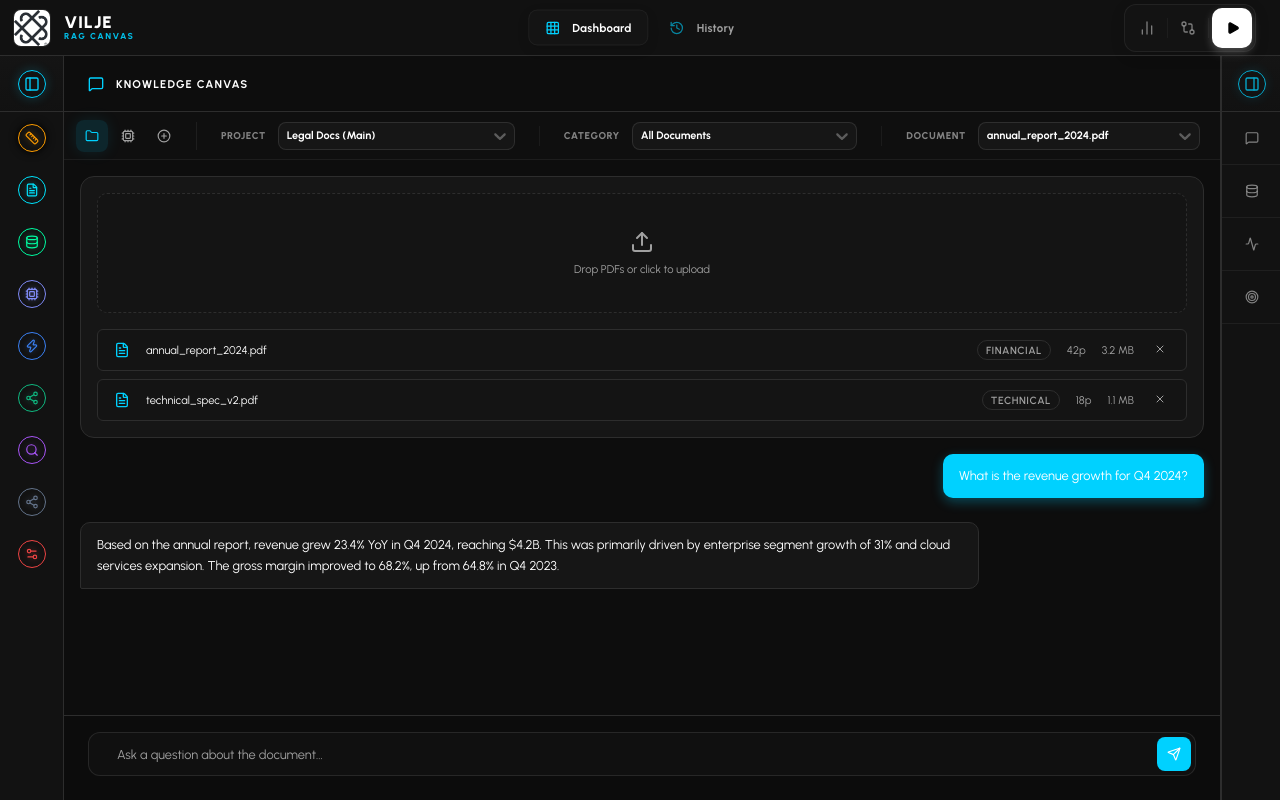
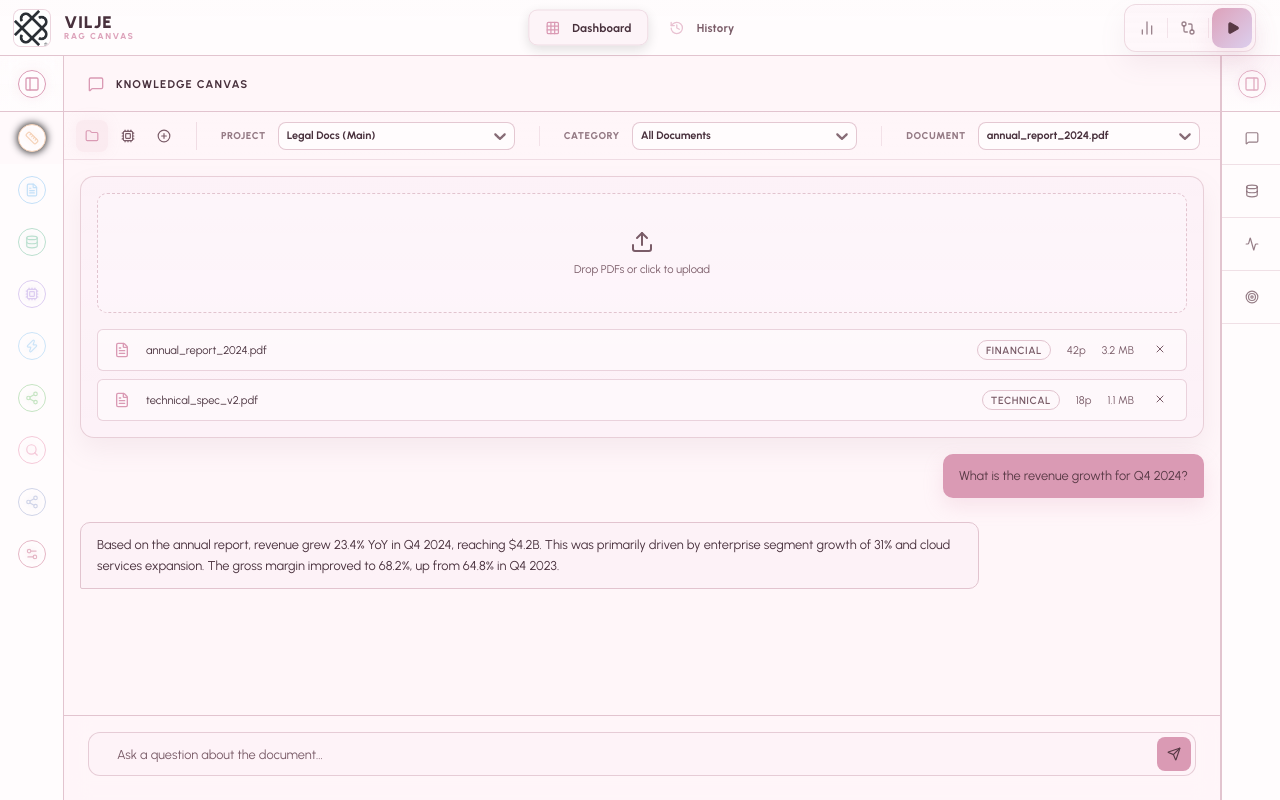
Before and after one commit to workstream-vilje/InsightPdf-Engine-Frontend, a Next.js app: page / in a window 1280 px wide. Built offline with nearby package versions, Linux system fonts and the light colour scheme.

Commit message:
ui changed

```diff
--- a/src/app/globals.css
+++ b/src/app/globals.css
@@ -7,50 +7,55 @@
 }
 
 :root {
-  /* Core Palette (RGB format for opacity support) */
-  --foreground: 255, 255, 255;
-  --background: 13, 13, 13;
-  /* Deep Dark */
+  /* Core Palette (light baby pink pastel) */
+  --foreground: 72, 48, 60;
+  --background: 255, 246, 249;
 
-  --surface-1: 18, 18, 18;
-  /* Sidebar */
-  --surface-2: 22, 22, 22;
-  /* Cards/Header */
-  --surface-3: 30, 30, 30;
-  /* Hover/Active */
+  --surface-1: 255, 252, 253;
+  --surface-2: 253, 242, 247;
+  --surface-3: 248, 230, 238;
 
-  --primary: 0, 209, 255;
-  /* Cyan Accent */
-  --primary-foreground: 255, 255, 255;
+  --primary: 218, 154, 180;
+  --primary-foreground: 88, 57, 69;
 
-  --secondary: 104, 107, 110;
-  --secondary-foreground: 255, 255, 255;
+  --secondary: 215, 201, 236;
+  --secondary-foreground: 90, 69, 98;
 
-  --muted: 33, 33, 33;
-  --muted-foreground: 160, 160, 160;
+  --muted: 246, 231, 237;
+  --muted-foreground: 122, 92, 104;
 
-  --accent: 0, 209, 255;
-  --accent-foreground: 255, 255, 255;
+  --accent: 255, 223, 231;
+  --accent-foreground: 105, 74, 86;
 
-  --destructive: 255, 78, 78;
-  --destructive-foreground: 255, 255, 255;
+  --destructive: 224, 156, 175;
+  --destructive-foreground: 99, 55, 66;
 
-  --success: 5, 226, 178;
-  /* Teal-Green */
-  --warning: 255, 170, 0;
-  /* Amber */
-  --border: 45, 45, 45;
-  /* Subtle borders */
-  --input: 45, 45, 45;
-  --ring: 0, 209, 255;
+  --success: 176, 217, 196;
+  --warning: 239, 203, 175;
+  --border: 226, 196, 207;
+  --input: 221, 190, 201;
+  --ring: 218, 154, 180;
+
+  /* Additional pastel accents */
+  --info: 188, 218, 244;
+  --gold: 232, 206, 160;
+  --stage-0: 245, 209, 183;
+  --stage-1: 196, 224, 248;
+  --stage-2: 187, 223, 207;
+  --stage-3: 220, 204, 241;
+  --stage-4: 204, 228, 248;
+  --stage-5: 198, 228, 195;
+  --stage-6: 245, 201, 217;
+  --stage-7: 208, 212, 232;
+  --stage-8: 229, 182, 197;
 
   /* Chart Colors */
-  --chart-1: 0, 209, 255;
-  --chart-2: 5, 226, 178;
-  --chart-3: 171, 71, 188;
-  --chart-label: 160, 160, 160;
-  --chart-tooltip-bg: 22, 22, 22;
-  --chart-tooltip-border: 45, 45, 45;
+  --chart-1: 218, 154, 180;
+  --chart-2: 176, 217, 196;
+  --chart-3: 215, 201, 236;
+  --chart-label: 122, 92, 104;
+  --chart-tooltip-bg: 255, 250, 252;
+  --chart-tooltip-border: 226, 196, 207;
 
 
 
@@ -91,7 +96,9 @@
   --radius-full: 9999px;
 
   /* Shadows/Glows */
-  --glow-primary: 0 0 15px rgba(0, 209, 255, 0.4);
+  --glow-primary: 0 0 18px rgba(218, 154, 180, 0.16);
+  --shadow-soft: 0 12px 26px rgba(167, 124, 143, 0.1);
+  --shadow-panel: 0 16px 34px rgba(176, 132, 151, 0.12);
 }
 
 * {
@@ -102,7 +109,11 @@
 }
 
 body {
-  background-color: rgb(var(--background));
+  background:
+    radial-gradient(circle at top left, rgba(var(--secondary), 0.2), transparent 30%),
+    radial-gradient(circle at top right, rgba(var(--primary), 0.16), transparent 28%),
+    linear-gradient(180deg, rgba(255, 255, 255, 0.78), rgba(255, 255, 255, 0.2)),
+    rgb(var(--background));
   color: rgb(var(--foreground));
   font-family: 'Urbanist', sans-serif;
   font-size: var(--text-base);
@@ -123,12 +134,12 @@
 }
 
 ::-webkit-scrollbar-thumb {
-  background: rgb(var(--muted));
+  background: rgba(var(--muted-foreground), 0.26);
   border-radius: 10px;
 }
 
 ::-webkit-scrollbar-thumb:hover {
-  background: rgb(var(--border));
+  background: rgba(var(--primary), 0.45);
 }
 
 /* Utility Classes */
@@ -141,7 +152,7 @@
 }
 
 .text-gradient {
-  background: linear-gradient(135deg, rgb(var(--primary)), rgb(var(--success)));
+  background: linear-gradient(135deg, rgb(var(--primary)), rgb(var(--secondary)));
   background-clip: text;
   -webkit-background-clip: text;
   -webkit-text-fill-color: transparent;
--- a/src/components/features/dashboard/CenterPanel/index.jsx
+++ b/src/components/features/dashboard/CenterPanel/index.jsx
@@ -45,21 +45,21 @@
 const headerSelectStyles = {
   control: (base, state) => ({
     ...base,
-    background: 'rgba(255, 255, 255, 0.03)',
-    borderColor: state.isFocused ? 'rgba(var(--primary), 0.5)' : 'rgba(255, 255, 255, 0.1)',
+    background: 'rgba(var(--surface-1), 0.95)',
+    borderColor: state.isFocused ? 'rgba(var(--primary), 0.75)' : 'rgba(var(--border), 0.9)',
     borderRadius: '8px',
     height: '28px',
     minHeight: '28px',
     fontSize: '0.68rem',
     fontFamily: 'var(--font-mono)',
     fontWeight: '700',
-    color: '#ffffff',
+    color: 'rgb(var(--foreground))',
     boxShadow: 'none',
     transition: 'all 0.2s cubic-bezier(0.4, 0, 0.2, 1)',
     cursor: 'pointer',
     '&:hover': {
-      borderColor: 'rgba(var(--primary), 0.4)',
-      background: 'rgba(255, 255, 255, 0.06)',
+      borderColor: 'rgba(var(--primary), 0.7)',
+      background: 'rgba(var(--surface-1), 1)',
     },
     display: 'flex',
     alignItems: 'center',
@@ -80,16 +80,20 @@
   }),
   menu: (base) => ({
     ...base,
-    background: '#0f0f14',
+    background: 'rgb(var(--surface-1))',
     backdropFilter: 'blur(20px)',
-    border: '1px solid rgba(255, 255, 255, 0.1)',
+    border: '1px solid rgba(var(--border), 0.85)',
     borderRadius: '10px',
-    boxShadow: '0 10px 30px rgba(0, 0, 0, 0.5)',
+    boxShadow: '0 10px 30px rgba(173, 129, 148, 0.16)',
     zIndex: 1000,
     marginTop: '6px',
     overflow: 'hidden',
     width: 'max-content',
     minWidth: '100%',
+  }),
+  menuPortal: (base) => ({
+    ...base,
+    zIndex: 5000,
   }),
   menuList: (base) => ({
     ...base,
@@ -98,7 +102,7 @@
   option: (base, state) => ({
     ...base,
     background: state.isFocused ? 'rgba(var(--primary), 0.15)' : 'transparent',
-    color: state.isSelected ? 'rgb(var(--primary))' : 'rgba(255, 255, 255, 0.8)',
+    color: state.isSelected ? 'rgb(var(--primary-foreground))' : 'rgba(var(--foreground), 0.88)',
     padding: '8px 12px',
     fontSize: '0.7rem',
     fontWeight: state.isSelected ? '700' : '500',
@@ -111,25 +115,25 @@
   }),
   singleValue: (base) => ({
     ...base,
-    color: '#ffffff',
+    color: 'rgb(var(--foreground))',
     margin: 0,
     overflow: 'hidden',
     textOverflow: 'ellipsis',
   }),
   input: (base) => ({
     ...base,
-    color: '#ffffff',
+    color: 'rgb(var(--foreground))',
     margin: 0,
     padding: 0,
   }),
   placeholder: (base) => ({
     ...base,
-    color: 'rgba(255, 255, 255, 0.3)',
+    color: 'rgba(var(--muted-foreground), 0.9)',
   }),
   dropdownIndicator: (base) => ({
     ...base,
     padding: '0 4px',
-    color: 'rgba(255, 255, 255, 0.3)',
+    color: 'rgba(var(--muted-foreground), 0.9)',
     '&:hover': { color: 'rgb(var(--primary))' },
   }),
   indicatorSeparator: () => ({ display: 'none' }),
@@ -161,6 +165,7 @@
   const [query, setQuery] = useState("");
   const [fileList, setFileList] = useState(DASHBOARD_FILES);
   const [isUploading, setIsUploading] = useState(false);
+  const menuPortalTarget = typeof window !== "undefined" ? document.body : null;
 
   const handleAddNewModel = () => {
     if (!newModelName.trim()) return;
@@ -261,6 +266,8 @@
                       onChange={setSelectedProject}
                       styles={headerSelectStyles}
                       isSearchable={false}
+                      menuPortalTarget={menuPortalTarget}
+                      menuPosition="fixed"
                     />
                   </div>
                 </div>
@@ -277,6 +284,8 @@
                       onChange={setSelectedCategory}
                       styles={headerSelectStyles}
                       isSearchable={false}
+                      menuPortalTarget={menuPortalTarget}
+                      menuPosition="fixed"
                     />
                   </div>
                 </div>
@@ -293,6 +302,8 @@
                       onChange={setSelectedDocument}
                       styles={headerSelectStyles}
                       isSearchable={false}
+                      menuPortalTarget={menuPortalTarget}
+                      menuPosition="fixed"
                     />
                   </div>
                 </div>
@@ -317,6 +328,8 @@
                       styles={headerSelectStyles}
                       placeholder="Search model..."
                       isSearchable={true}
+                      menuPortalTarget={menuPortalTarget}
+                      menuPosition="fixed"
                     />
                   </div>
                 </div>
--- a/src/components/features/dashboard/CenterPanel/styles.module.css
+++ b/src/components/features/dashboard/CenterPanel/styles.module.css
@@ -34,7 +34,9 @@
   align-items: center;
   padding: 0 var(--spacing-3);
   height: 48px;
-  background-color: rgba(var(--surface-2), 0.3);
+  background:
+    linear-gradient(180deg, rgba(255, 255, 255, 0.025), rgba(255, 255, 255, 0)),
+    rgba(var(--surface-2), 0.28);
   border-bottom: 1px solid rgba(var(--border), 0.5);
   gap: 0;
   flex-shrink: 0;
@@ -146,11 +148,11 @@
   font-size: 0.58rem;
   font-family: var(--font-mono);
   font-weight: 800;
-  color: #10b981;
-  background: rgba(16, 185, 129, 0.1);
+  color: rgb(var(--success));
+  background: rgba(var(--success), 0.12);
   padding: 2px 8px;
   border-radius: 4px;
-  border: 1px solid rgba(16, 185, 129, 0.2);
+  border: 1px solid rgba(var(--success), 0.25);
   text-transform: uppercase;
   letter-spacing: 0.05em;
   height: 18px;
@@ -176,7 +178,7 @@
 .createButtonHeader {
   height: 28px;
   background: rgb(var(--primary));
-  color: white;
+  color: rgb(var(--primary-foreground));
   border-radius: 6px;
   font-size: 0.62rem;
   font-weight: 800;
@@ -222,10 +224,13 @@
   display: flex;
   flex-direction: column;
   gap: var(--spacing-4);
-  background-color: rgb(var(--surface-2));
-  border: 1px solid rgb(var(--border));
+  background:
+    linear-gradient(180deg, rgba(255, 255, 255, 0.028), rgba(255, 255, 255, 0)),
+    rgba(var(--surface-2), 0.88);
+  border: 1px solid rgba(var(--border), 0.78);
   border-radius: var(--radius-lg);
   padding: var(--spacing-4);
+  box-shadow: var(--shadow-soft);
 }
 
 .dropzone {
@@ -292,8 +297,8 @@
   align-items: center;
   justify-content: space-between;
   padding: var(--spacing-2) var(--spacing-4);
-  background-color: rgba(var(--surface-1), 0.5);
-  border: 1px solid rgb(var(--border));
+  background-color: rgba(var(--surface-1), 0.62);
+  border: 1px solid rgba(var(--border), 0.72);
   border-radius: var(--radius-sm);
   transition: border-color 0.2s;
 }
@@ -379,9 +384,9 @@
 
 .userMessage {
   background-color: rgb(var(--primary));
-  color: white;
+  color: rgb(var(--primary-foreground));
   border-bottom-right-radius: var(--radius-xs);
-  box-shadow: 0 4px 12px rgba(var(--primary), 0.3);
+  box-shadow: 0 8px 20px rgba(var(--primary), 0.22);
 }
 
 .assistantMessage {
@@ -433,7 +438,7 @@
   padding: 0;
   border-radius: 8px;
   background-color: rgb(var(--primary)) !important;
-  color: white !important;
+  color: rgb(var(--primary-foreground)) !important;
   transition: all 0.25s cubic-bezier(0.4, 0, 0.2, 1) !important;
 }
 
@@ -487,7 +492,7 @@
 
 .scrollTopBtn:hover {
   background-color: rgb(var(--primary)) !important;
-  color: white !important;
+  color: rgb(var(--primary-foreground)) !important;
   border-color: rgb(var(--primary)) !important;
   transform: translateY(-2px);
   box-shadow: 0 6px 20px rgba(var(--primary), 0.3);
--- a/src/components/features/dashboard/ConfigPanel/index.jsx
+++ b/src/components/features/dashboard/ConfigPanel/index.jsx
@@ -21,13 +21,13 @@
 const customSelectStyles = {
   control: (base, state) => ({
     ...base,
-    background: 'rgba(15, 15, 20, 0.6)',
-    borderColor: state.isFocused ? 'rgb(var(--primary))' : 'rgba(255, 255, 255, 0.1)',
+    background: 'rgba(var(--surface-1), 0.92)',
+    borderColor: state.isFocused ? 'rgb(var(--primary))' : 'rgba(var(--border), 0.9)',
     borderRadius: '10px',
     padding: '1px 4px',
-    boxShadow: state.isFocused ? '0 0 0 1px rgba(var(--primary), 0.3)' : 'none',
+    boxShadow: state.isFocused ? '0 0 0 1px rgba(var(--primary), 0.32)' : 'none',
     '&:hover': {
-      borderColor: 'rgba(var(--primary), 0.5)',
+      borderColor: 'rgba(var(--primary), 0.7)',
     },
     minHeight: '36px',
     transition: 'all 0.25s cubic-bezier(0.4, 0, 0.2, 1)',
@@ -36,11 +36,11 @@
   }),
   menu: (base) => ({
     ...base,
-    background: '#0f0f14',
+    background: 'rgb(var(--surface-1))',
     backdropFilter: 'blur(20px)',
-    border: '1px solid rgba(255, 255, 255, 0.1)',
+    border: '1px solid rgba(var(--border), 0.85)',
     borderRadius: '12px',
-    boxShadow: '0 20px 40px -10px rgba(0, 0, 0, 0.6)',
+    boxShadow: '0 20px 40px -10px rgba(173, 129, 148, 0.18)',
     overflow: 'hidden',
     zIndex: 100,
     marginTop: '8px',
@@ -48,8 +48,8 @@
   }),
   option: (base, state) => ({
     ...base,
-    background: state.isFocused ? 'rgba(var(--primary), 0.15)' : 'transparent',
-    color: state.isSelected ? 'rgb(var(--primary))' : 'rgba(255, 255, 255, 0.8)',
+    background: state.isFocused ? 'rgba(var(--primary), 0.14)' : 'transparent',
+    color: state.isSelected ? 'rgb(var(--primary-foreground))' : 'rgba(var(--foreground), 0.88)',
     padding: '10px 14px',
     fontSize: '0.75rem',
     fontWeight: state.isSelected ? '600' : '400',
@@ -94,24 +94,24 @@
   }),
   placeholder: (base) => ({
     ...base,
-    color: 'rgba(255, 255, 255, 0.4)',
+    color: 'rgba(var(--muted-foreground), 0.8)',
     fontSize: '0.75rem',
     fontWeight: '500',
   }),
   singleValue: (base) => ({
     ...base,
-    color: '#ffffff',
+    color: 'rgb(var(--foreground))',
     fontSize: '0.75rem',
     fontWeight: '500',
   }),
   input: (base) => ({
     ...base,
-    color: '#ffffff',
+    color: 'rgb(var(--foreground))',
     fontSize: '0.75rem',
   }),
   dropdownIndicator: (base) => ({
     ...base,
-    color: 'rgba(255, 255, 255, 0.4)',
+    color: 'rgba(var(--muted-foreground), 0.85)',
     padding: '4px',
     '&:hover': {
       color: 'rgb(var(--primary))',
@@ -120,10 +120,10 @@
   indicatorSeparator: () => ({ display: 'none' }),
   clearIndicator: (base) => ({
     ...base,
-    color: 'rgba(255, 255, 255, 0.4)',
+    color: 'rgba(var(--muted-foreground), 0.85)',
     padding: '4px',
     '&:hover': {
-      color: '#ef4444',
+      color: 'rgb(var(--destructive))',
     },
   }),
 };
--- a/src/components/features/dashboard/ConfigPanel/styles.module.css
+++ b/src/components/features/dashboard/ConfigPanel/styles.module.css
@@ -15,7 +15,7 @@
   height: var(--topbar-height);
   border-bottom: 1px solid rgb(var(--border));
   flex-shrink: 0;
-  background: linear-gradient(to bottom, rgba(var(--surface-2), 0.8), rgba(var(--surface-1), 0.8));
+  background: linear-gradient(to bottom, rgba(255, 255, 255, 0.035), rgba(var(--surface-1), 0.9));
   backdrop-filter: blur(8px);
 }
 
@@ -41,7 +41,7 @@
 
 .headerIcon {
   color: rgb(var(--primary));
-  filter: drop-shadow(0 0 5px rgba(var(--primary), 0.4));
+  filter: drop-shadow(0 0 5px rgba(var(--primary), 0.22));
 }
 
 .headerTitle {
@@ -75,7 +75,7 @@
   background-color: rgba(var(--primary), 0.1);
   color: rgb(var(--primary));
   border-color: rgb(var(--primary));
-  box-shadow: 0 0 10px rgba(var(--primary), 0.2);
+  box-shadow: 0 0 10px rgba(var(--primary), 0.14);
   transform: scale(1.05);
 }
 
@@ -84,7 +84,7 @@
   height: 28px;
   border-color: rgb(var(--primary));
   color: rgb(var(--primary));
-  box-shadow: 0 0 12px rgba(var(--primary), 0.2);
+  box-shadow: 0 0 12px rgba(var(--primary), 0.14);
   display: flex;
   align-items: center;
   justify-content: center;
@@ -201,116 +201,116 @@
 
 /* Unique Stage Coloring — Professional & Decent Palette */
 .sectionStage0 .iconWrapper {
-  border-color: #ff9d00;
+  border-color: rgb(var(--stage-0));
 }
 
 .sectionStage0 .sectionIcon {
-  color: #ff9d00;
-  filter: drop-shadow(0 0 3px rgba(255, 157, 0, 0.4));
+  color: rgb(var(--stage-0));
+  filter: drop-shadow(0 0 3px rgba(var(--stage-0), 0.35));
 }
 
 .sectionStage0 .timelineLine {
-  background: linear-gradient(to bottom, #ff9d00, #00e5ff);
+  background: linear-gradient(to bottom, rgb(var(--stage-0)), rgb(var(--stage-1)));
 }
 
 .sectionStage1 .iconWrapper {
-  border-color: #00e5ff;
+  border-color: rgb(var(--stage-1));
 }
 
 .sectionStage1 .sectionIcon {
-  color: #00e5ff;
-  filter: drop-shadow(0 0 3px rgba(0, 229, 255, 0.4));
+  color: rgb(var(--stage-1));
+  filter: drop-shadow(0 0 3px rgba(var(--stage-1), 0.35));
 }
 
 .sectionStage1 .timelineLine {
-  background: linear-gradient(to bottom, #00e5ff, #00ffa3);
+  background: linear-gradient(to bottom, rgb(var(--stage-1)), rgb(var(--stage-2)));
 }
 
 .sectionStage2 .iconWrapper {
-  border-color: #00ffa3;
+  border-color: rgb(var(--stage-2));
 }
 
 .sectionStage2 .sectionIcon {
-  color: #00ffa3;
-  filter: drop-shadow(0 0 3px rgba(0, 255, 163, 0.4));
+  color: rgb(var(--stage-2));
+  filter: drop-shadow(0 0 3px rgba(var(--stage-2), 0.35));
 }
 
 .sectionStage2 .timelineLine {
-  background: linear-gradient(to bottom, #00ffa3, #818cf8);
+  background: linear-gradient(to bottom, rgb(var(--stage-2)), rgb(var(--stage-3)));
 }
 
 .sectionStage3 .iconWrapper {
-  border-color: #818cf8;
+  border-color: rgb(var(--stage-3));
 }
 
 .sectionStage3 .sectionIcon {
-  color: #818cf8;
-  filter: drop-shadow(0 0 3px rgba(129, 140, 248, 0.4));
+  color: rgb(var(--stage-3));
+  filter: drop-shadow(0 0 3px rgba(var(--stage-3), 0.35));
 }
 
 .sectionStage3 .timelineLine {
-  background: linear-gradient(to bottom, #818cf8, #3b82f6);
+  background: linear-gradient(to bottom, rgb(var(--stage-3)), rgb(var(--stage-4)));
 }
 
 .sectionStage4 .iconWrapper {
-  border-color: #3b82f6;
+  border-color: rgb(var(--stage-4));
 }
 
 .sectionStage4 .sectionIcon {
-  color: #3b82f6;
-  filter: drop-shadow(0 0 3px rgba(59, 130, 246, 0.4));
+  color: rgb(var(--stage-4));
+  filter: drop-shadow(0 0 3px rgba(var(--stage-4), 0.35));
 }
 
 .sectionStage4 .timelineLine {
-  background: linear-gradient(to bottom, #3b82f6, #10b981);
+  background: linear-gradient(to bottom, rgb(var(--stage-4)), rgb(var(--stage-5)));
 }
 
 .sectionStage5 .iconWrapper {
-  border-color: #10b981;
+  border-color: rgb(var(--stage-5));
 }
 
 .sectionStage5 .sectionIcon {
-  color: #10b981;
-  filter: drop-shadow(0 0 3px rgba(16, 185, 129, 0.4));
+  color: rgb(var(--stage-5));
+  filter: drop-shadow(0 0 3px rgba(var(--stage-5), 0.35));
 }
 
 .sectionStage5 .timelineLine {
-  background: linear-gradient(to bottom, #10b981, #a855f7);
+  background: linear-gradient(to bottom, rgb(var(--stage-5)), rgb(var(--stage-6)));
 }
 
 .sectionStage6 .iconWrapper {
-  border-color: #a855f7;
+  border-color: rgb(var(--stage-6));
 }
 
 .sectionStage6 .sectionIcon {
-  color: #a855f7;
-  filter: drop-shadow(0 0 3px rgba(168, 85, 247, 0.4));
+  color: rgb(var(--stage-6));
+  filter: drop-shadow(0 0 3px rgba(var(--stage-6), 0.35));
 }
 
 .sectionStage6 .timelineLine {
-  background: linear-gradient(to bottom, #a855f7, #64748b);
+  background: linear-gradient(to bottom, rgb(var(--stage-6)), rgb(var(--stage-7)));
 }
 
 .sectionStage7 .iconWrapper {
-  border-color: #64748b;
+  border-color: rgb(var(--stage-7));
 }
 
 .sectionStage7 .sectionIcon {
-  color: #64748b;
-  filter: drop-shadow(0 0 3px rgba(100, 116, 139, 0.4));
+  color: rgb(var(--stage-7));
+  filter: drop-shadow(0 0 3px rgba(var(--stage-7), 0.35));
 }
 
 .sectionStage7 .timelineLine {
-  background: linear-gradient(to bottom, #64748b, #ef4444);
+  background: linear-gradient(to bottom, rgb(var(--stage-7)), rgb(var(--stage-8)));
 }
 
 .sectionStage8 .iconWrapper {
-  border-color: #ef4444;
+  border-color: rgb(var(--stage-8));
 }
 
 .sectionStage8 .sectionIcon {
-  color: #ef4444;
-  filter: drop-shadow(0 0 3px rgba(239, 68, 68, 0.4));
+  color: rgb(var(--stage-8));
+  filter: drop-shadow(0 0 3px rgba(var(--stage-8), 0.35));
 }
 
 .sectionStage8 .timelineLine {
@@ -396,39 +396,39 @@
 
 /* Color matched content sidebars */
 .sectionStage0 .sectionContent {
-  border-left-color: #ff9d00;
+  border-left-color: rgb(var(--stage-0));
 }
 
 .sectionStage1 .sectionContent {
-  border-left-color: #00d1ff;
+  border-left-color: rgb(var(--stage-1));
 }
 
 .sectionStage2 .sectionContent {
-  border-left-color: #05e2b2;
+  border-left-color: rgb(var(--stage-2));
 }
 
 .sectionStage3 .sectionContent {
-  border-left-color: #7c4dff;
+  border-left-color: rgb(var(--stage-3));
 }
 
 .sectionStage4 .sectionContent {
-  border-left-color: #5591ff;
+  border-left-color: rgb(var(--stage-4));
 }
 
 .sectionStage5 .sectionContent {
-  border-left-color: #10b981;
+  border-left-color: rgb(var(--stage-5));
 }
 
 .sectionStage6 .sectionContent {
-  border-left-color: #ff4081;
+  border-left-color: rgb(var(--stage-6));
 }
 
 .sectionStage7 .sectionContent {
-  border-left-color: #90a4ae;
+  border-left-color: rgb(var(--stage-7));
 }
 
 .sectionStage8 .sectionContent {
-  border-left-color: #ef4444;
+  border-left-color: rgb(var(--stage-8));
 }
 
 
@@ -598,9 +598,9 @@
 }
 
 .manualEntryInput {
-  background: rgba(15, 15, 20, 0.4) !important;
-  border: 1px solid rgba(255, 255, 255, 0.1) !important;
-  color: #ffffff !important;
+  background: rgba(var(--surface-1), 0.96) !important;
+  border: 1px solid rgba(var(--border), 0.9) !important;
+  color: rgb(var(--foreground)) !important;
   font-family: var(--font-mono) !important;
   font-size: 0.85rem !important;
   font-weight: 600 !important;
@@ -613,8 +613,8 @@
 
 .manualEntryInput:focus {
   border-color: rgb(var(--primary)) !important;
-  background: rgba(var(--primary), 0.05) !important;
-  box-shadow: 0 0 12px rgba(var(--primary), 0.2) !important;
+  background: rgba(var(--accent), 0.3) !important;
+  box-shadow: 0 0 0 3px rgba(var(--primary), 0.14) !important;
   outline: none;
 }
 
--- a/src/components/features/dashboard/TopBar/styles.module.css
+++ b/src/components/features/dashboard/TopBar/styles.module.css
@@ -5,7 +5,9 @@
   height: var(--topbar-height);
   padding: 0 var(--spacing-6) 0 0;
   /* 0 on left to match sidebar 64px centering */
-  background-color: rgba(var(--surface-1), 0.98);
+  background:
+    linear-gradient(180deg, rgba(255, 255, 255, 0.035), rgba(255, 255, 255, 0)),
+    rgba(var(--surface-1), 0.92);
   border-bottom: 1px solid rgb(var(--border));
   backdrop-filter: blur(14px);
   z-index: 100;
@@ -79,8 +81,8 @@
 }
 
 .logoContainer:hover .logoWrapper {
-  border-color: #00d1ff;
-  box-shadow: 0 0 15px rgba(0, 209, 255, 0.25);
+  border-color: rgba(var(--primary), 0.9);
+  box-shadow: 0 0 15px rgba(var(--primary), 0.18);
   transform: translateY(-1px);
 }
 
@@ -146,7 +148,7 @@
 }
 
 .navIcon {
-  color: #00d1ff;
+  color: rgb(var(--primary));
   opacity: 0.6;
 }
 
@@ -170,11 +172,13 @@
 .actionsContainer {
   display: flex;
   align-items: center;
-  background-color: rgba(var(--surface-2), 0.5);
-  border: 1px solid rgba(var(--border), 0.6);
+  background:
+    linear-gradient(180deg, rgba(255, 255, 255, 0.035), rgba(255, 255, 255, 0)),
+    rgba(var(--surface-2), 0.5);
+  border: 1px solid rgba(var(--border), 0.58);
   border-radius: 12px;
   padding: 3px;
-  box-shadow: 0 4px 15px rgba(0, 0, 0, 0.1);
+  box-shadow: var(--shadow-soft);
 }
 
 .actionBtn {
@@ -197,8 +201,8 @@
 }
 
 .actionBtnActive {
-  color: #00d1ff !important;
-  background-color: rgba(0, 209, 255, 0.1) !important;
+  color: rgb(var(--primary)) !important;
+  background-color: rgba(var(--primary), 0.16) !important;
 }
 
 .innerDivider {
@@ -216,19 +220,20 @@
   width: 40px;
   height: 40px;
   border-radius: 10px;
-  background-color: white !important;
-  color: black !important;
+  background:
+    linear-gradient(135deg, rgba(var(--primary), 0.92), rgba(var(--secondary), 0.88)) !important;
+  color: rgb(var(--primary-foreground)) !important;
   border: none;
   cursor: pointer;
   transition: all 0.2s cubic-bezier(0.4, 0, 0.2, 1);
-  box-shadow: 0 4px 10px rgba(255, 255, 255, 0.25);
+  box-shadow: 0 10px 24px rgba(var(--primary), 0.2);
   margin-left: 2px;
 }
 
 .runShellBtn:hover {
   transform: scale(1.02);
   filter: brightness(1.05);
-  box-shadow: 0 6px 18px rgba(255, 255, 255, 0.35);
+  box-shadow: 0 12px 28px rgba(var(--primary), 0.24);
 }
 
 .runShellBtn:active {
@@ -236,13 +241,13 @@
 }
 
 .runIcon {
-  fill: black;
+  fill: rgb(var(--primary-foreground));
   margin-left: 2px;
 }
 
 .spinIcon {
   animation: spin 1s linear infinite;
-  color: black;
+  color: rgb(var(--primary-foreground));
 }
 
 @keyframes spin {
@@ -251,6 +256,7 @@
 }
 
 .runningBtn {
-  background-color: #00d1ff !important;
-  box-shadow: 0 0 20px rgba(0, 209, 255, 0.4);
+  background:
+    linear-gradient(135deg, rgba(var(--primary), 0.96), rgba(var(--info), 0.96)) !important;
+  box-shadow: 0 0 20px rgba(var(--primary), 0.24);
 }
--- a/src/components/ui/button/styles.module.css
+++ b/src/components/ui/button/styles.module.css
@@ -50,7 +50,7 @@
 
 .variant-destructive {
   background-color: rgb(var(--destructive));
-  color: white;
+  color: rgb(var(--destructive-foreground));
 }
 
 /* Sizes */
--- a/src/layouts/dashboard-layout/styles.module.css
+++ b/src/layouts/dashboard-layout/styles.module.css
@@ -51,7 +51,7 @@
 
 /* Right Sidebar (Results) - Fluid Flex Interaction */
 .secondarySidebar {
-  width: 420px;
+  width: 380px;
   height: 100%;
   background-color: rgb(var(--surface-1));
   border-left: 1px solid rgb(var(--border));
```
Also changed, not shown: src/components/features/dashboard/MonitoringPanel/styles.module.css (+75 -40 lines), src/components/features/history/HistoryView/styles.module.css (+10 -8 lines), src/components/ui/pipeline/styles.module.css (+13 -10 lines), src/components/ui/slider/styles.module.css (+6 -6 lines).
